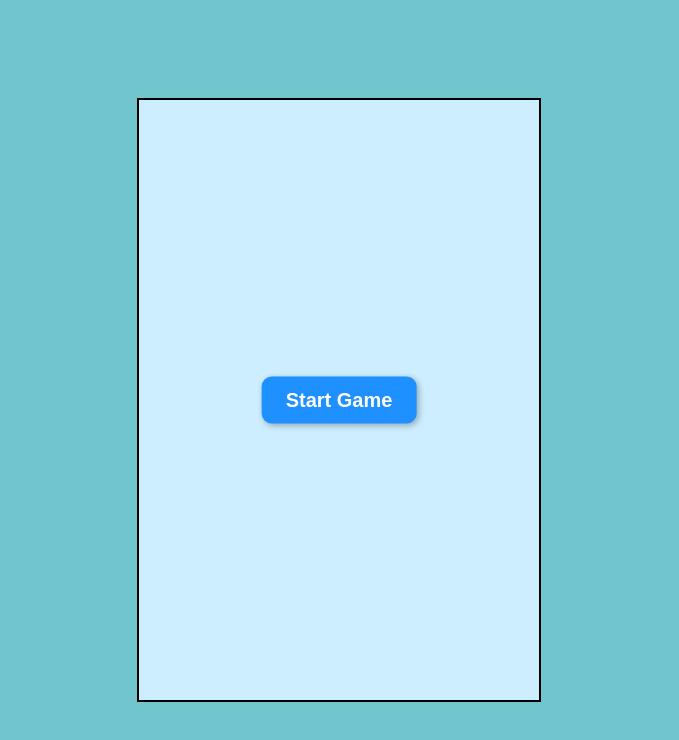
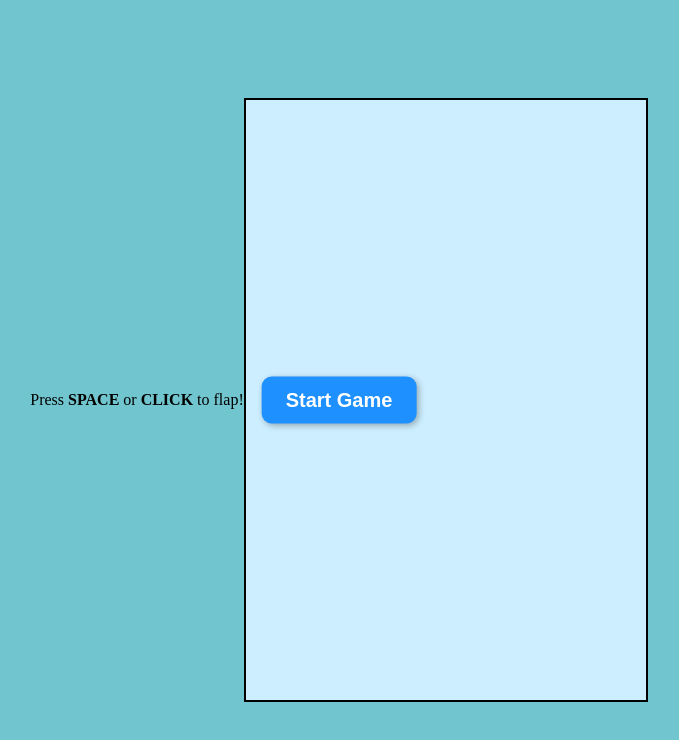
Before and after one commit to itsmeacris/Flappy-XION-Coin, a plain HTML site: page index.html in a window 1280 px wide. Shown: the whole page, without its empty margins (301-980 px from the left). Drawn offline with Linux system fonts and the light colour scheme.

Commit message:
Update index.html

```diff
--- a/index.html
+++ b/index.html
@@ -7,7 +7,10 @@
   <link rel="stylesheet" href="style.css" />
 </head>
 <body>
-  <button id="startBtn">Start Game</button>
+  <div id="menu">
+    <button id="startBtn">Start Game</button>
+    <p id="howToPlay">Press <b>SPACE</b> or <b>CLICK</b> to flap!</p>
+  </div>
   <button id="restartBtn" style="display:none;">Restart</button>
   <canvas id="gameCanvas" width="400" height="600"></canvas>
   <script src="script.js"></script>
```
